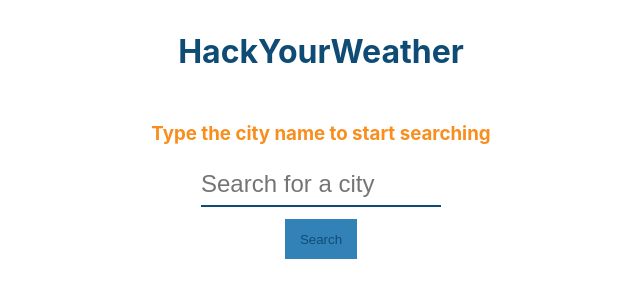
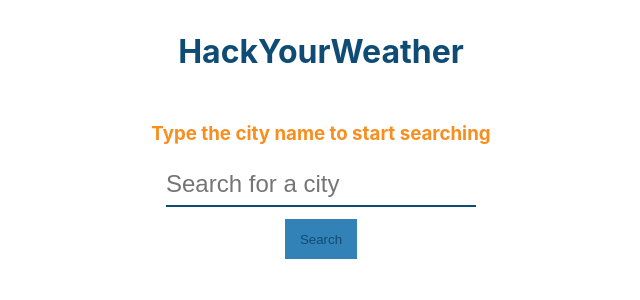
Before and after one commit to bsilakaymak/HackYourWeather-React, a React (Create React App) app: page / in a window 1280 px wide. Shown: the top 300 px of the page, without its empty margins (319-959 px from the left). Built offline with nearby package versions, Linux system fonts and the light colour scheme.

Commit message:
wrapped input and button in form tag

```diff
--- a/src/components/Form.js
+++ b/src/components/Form.js
@@ -14,6 +14,7 @@ const Form = ({ getCity }) => {
 
   return (
     <div className="form-area">
+      <form style = {{display:'flex', flexDirection:'column', justifyContent:"center", alignItems:"center"}}>
         <input
           className="input-area"
           placeholder="Search for a city"
@@ -27,6 +28,7 @@ const Form = ({ getCity }) => {
         <button className="submit-button" onClick={submit}>
           Search
         </button>
+      </form>
     </div>
   );
 };
```
Lines whose indentation alone changed are shown as unchanged.
